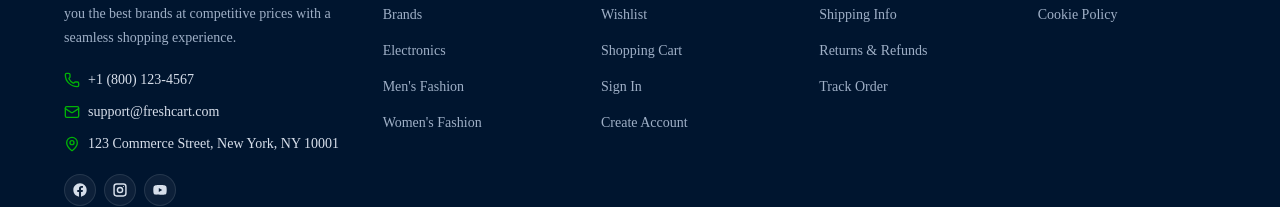
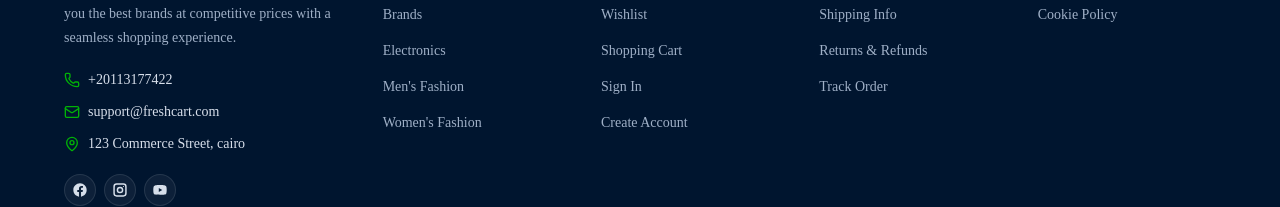
Before and after one commit to mayagamal-85/FreshCart, a Next.js app: page /profile/addresses in a window 1280 px wide. Shown: the part 1356-1563 px from the top of the page. Built offline with nearby package versions, Linux system fonts and the light colour scheme; no server answers.

Commit message:
enviroment fix

```diff
--- a/src/components/Footer/Footer.tsx
+++ b/src/components/Footer/Footer.tsx
@@ -90,7 +90,7 @@ export default function Footer() {
               <div className="space-y-3 text-sm text-[#d7dfeb]">
                 <div className="flex items-center gap-2">
                   <Phone className="h-4 w-4 text-[#00b207]" />
-                  <span>+1 (800) 123-4567</span>
+                  <span>+20113177422</span>
                 </div>
 
                 <div className="flex items-center gap-2">
@@ -100,7 +100,7 @@ export default function Footer() {
 
                 <div className="flex items-start gap-2">
                   <MapPin className="mt-0.5 h-4 w-4 text-[#00b207]" />
-                  <span>123 Commerce Street, New York, NY 10001</span>
+                  <span>123 Commerce Street, cairo</span>
                 </div>
               </div>
 
--- a/src/components/HomeCategories/HomeCategories.tsx
+++ b/src/components/HomeCategories/HomeCategories.tsx
@@ -10,7 +10,7 @@ export default async function HomeCategories() {
       <div>
         <h2 className="text-2xl font-bold text-slate-900">Shop by Category</h2>
         <p className="mt-2 text-sm text-slate-500">
-          Browse our top categories from the Route API.
+          Browse our top categories.
         </p>
       </div>
 
```
